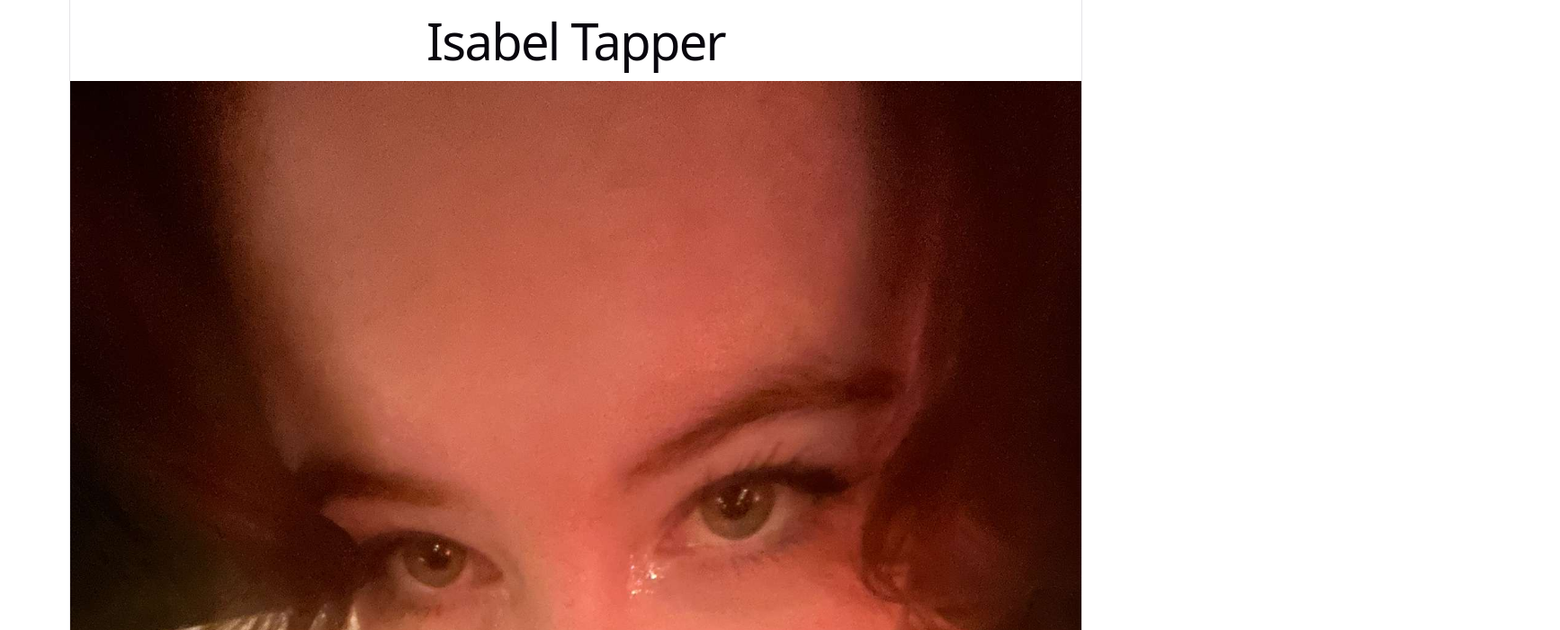
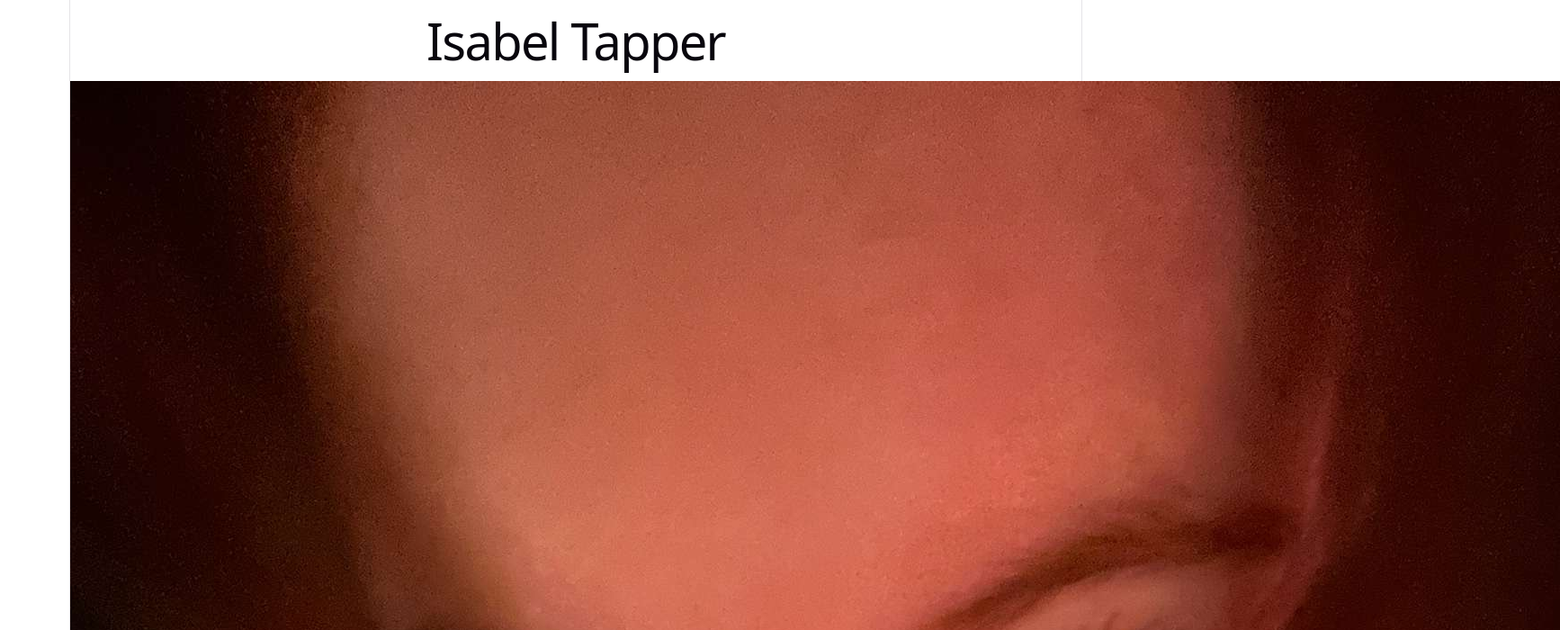
Before and after one commit to Nikola714/Arbeidskrav4_UIN26, a React app in the folder frontend/: page /isabel in a window 1280 px wide. Shown: the top 700 px of the page at 90% size, 1734 px wide, since content can reach past the window. Built offline with nearby package versions, Linux system fonts and the light colour scheme; the HTML template or start-up script is replaced by a standard one.

Commit message:
Update Isabel.jsx

```diff
--- a/frontend/src/components/Isabel.jsx
+++ b/frontend/src/components/Isabel.jsx
@@ -2,11 +2,13 @@ export default function Isabel(){
 
     return(
     <>
+    <article className="isabelKort">
     <h1>Isabel Tapper</h1>
     <img src="bilder/isabel.JPG" alt="portrettIsabel"></img>
     <a href="mailto:istap9887@hiof.no">istap9887@hiof.no</a>
     <h2>Studie: Enkeltemner</h2>
     <h4>Starter Informasjonssystemer høsten 2026</h4>
+    </article>
     </>
     )
 }
```
